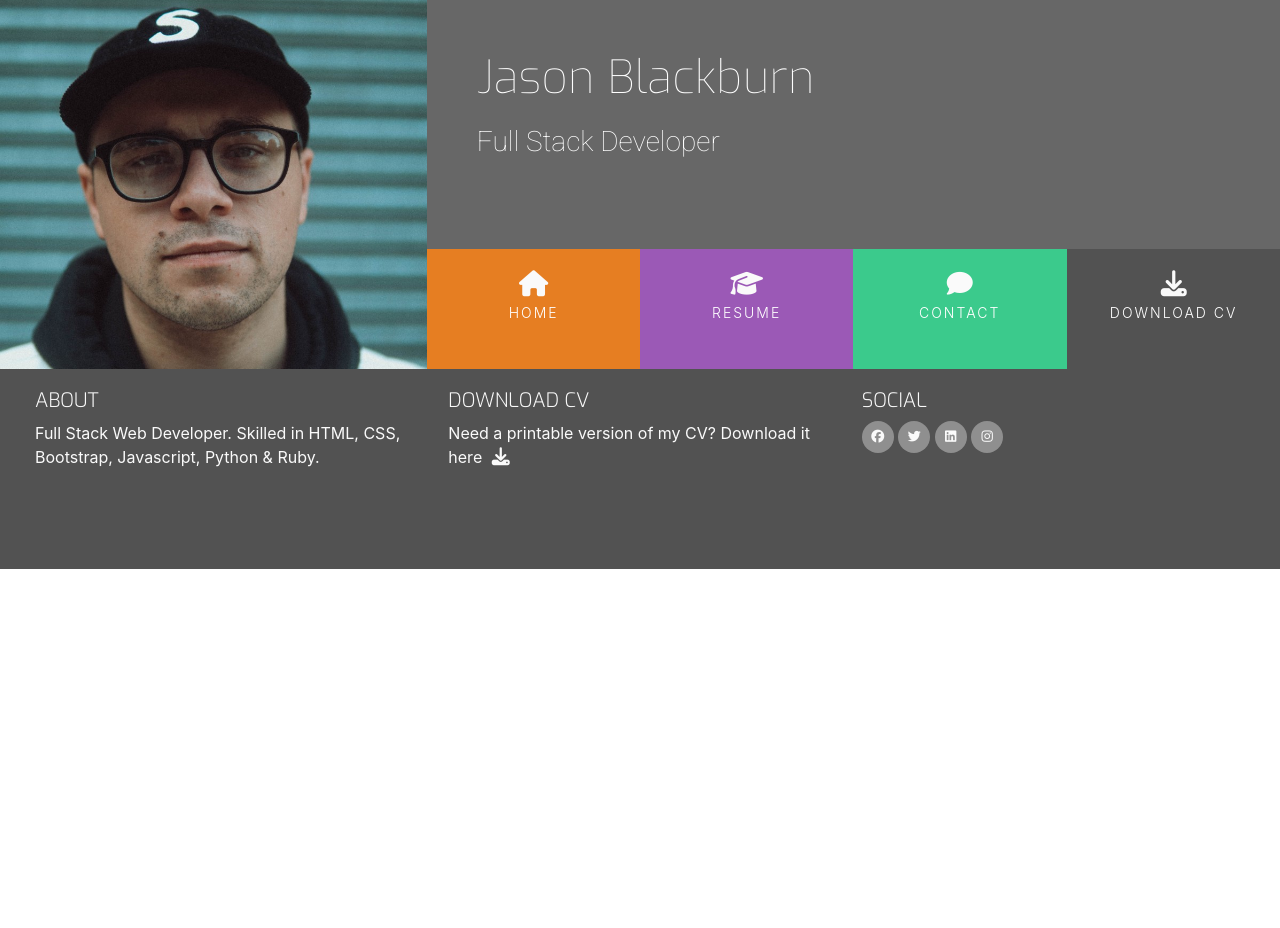
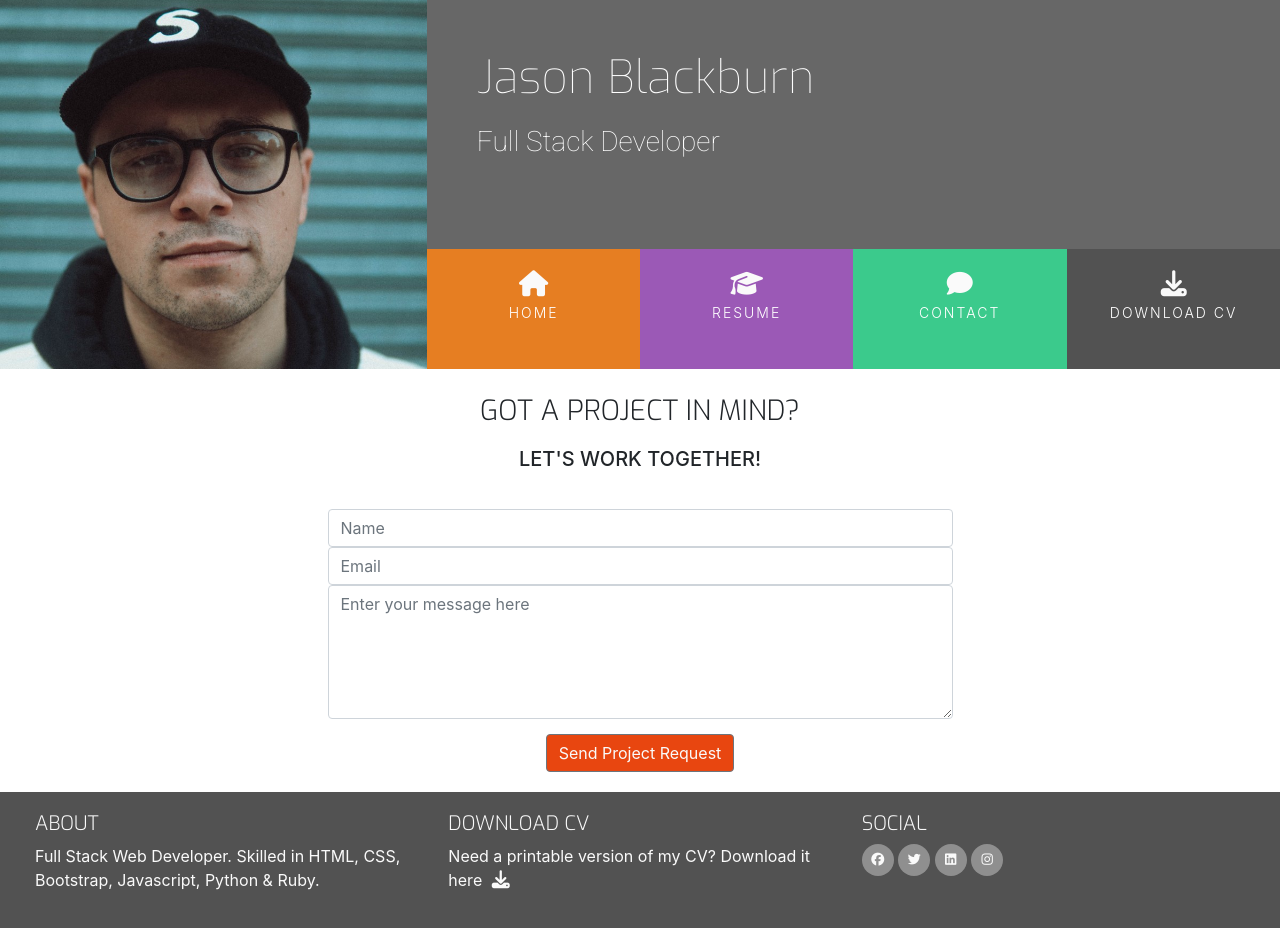
Before and after one commit to JBlackburn94/resume-website, a plain HTML site: page contact.html in a window 1280 px wide. Before the commit the page ends 800 px from the top, so only its background shows below. Drawn offline with nearby package versions, Linux system fonts and the light colour scheme.

Commit message:
Project complete

```diff
--- a/assets/css/styles.css
+++ b/assets/css/styles.css
@@ -29,6 +29,10 @@
 
 .bg-color-work-history {
     background-color: #9b59b6;
+}
+
+.bg-color-contact {
+    background-color: #fff;
 }
 
 /*---------------------------- Special padding/margin/text */
@@ -160,7 +164,7 @@ header {
 footer {
     background-color: #525252;
     color: #fafafa;
-    min-height: 25vh;
+    min-height: 120px;
     margin: 0;
 }
 
@@ -192,7 +196,7 @@ footer {
     line-height: 7px;
     text-align: center;
     color: #fafafa;
-    background-color: #8f8f8f;
+    background: #8f8f8f;
     transition: all 0.35s ease-in-out;
     -moz-transition: all 0.35s ease-in-out;
     -webkit-transition: all 0.35s ease-in-out;
@@ -200,7 +204,7 @@ footer {
 }
 
 .social-links li a i:hover {
-    background-color: #e84610;
+    background: #e84610;
 }
 
 #footer-details {
@@ -322,3 +326,36 @@ footer {
     content: "";
     background-color: #fafafa;
 }
+
+/*---------------------------- Contact Form */
+
+.contact-heading {
+    font-family: "Exo", sans-serif;
+    font-weight: 300;
+    margin-top: 25px;
+    margin-bottom: 20px;
+}
+
+.center-form {
+    padding-top: 10px;
+    margin: 0 auto;
+    max-width: 70%;
+}
+
+button[type="submit"] {
+    margin-top: 15px;
+    margin-bottom: 20px;
+    color: #fafafa;
+    background-color: #e84610;
+}
+
+/*---------------------------- Media Queries */
+
+@media(min-width: 992px) {
+    .center-form {
+        padding-top: 30px;
+        min-height: 240px;
+        margin: 0 auto;
+        max-width: 50%;
+    }
+}
--- a/contact.html
+++ b/contact.html
@@ -44,7 +44,7 @@
                                         aria-hidden="true"></i><span>Contact</span></a>
                             </li>
                             <li class="col-6 col-sm-3 ui-menu-color-download list-inline-item menuitem">
-                                <a href="#" class="hvr-buzz-out"><i class="fas fa-download"
+                                <a href="../assets/CV/sample-cv.pdf"target="_blank" class="hvr-buzz-out"><i class="fas fa-download"
                                         aria-hidden="true"></i><span>Download CV</span></a>
                             </li>
                         </ul>
@@ -54,7 +54,26 @@
             </div>
         </div>
     </header>
-    <section>
+    <section class="container-fluid">
+        <div class="row bg-color-contact">
+            <div class="col">
+                <h3 class="contact-heading uppercase text-center">Got a project in mind?</h3>
+                <h5 class="uppercase text-center">Let's work together!</h5>
+
+                <div class="center-form">
+                    <form action="">
+                        <input type="text" name="name" id="fullname" class="form-control" placeholder="Name" required>
+                        <input type="email" name="email" id="emailaddress" class="form-control" placeholder="Email" required>
+                        <textarea rows="5" name="projectsummary" id="projectsummar" class="form-control" placeholder="Enter your message here" required></textarea>
+                        <div class="form-row text-center">
+                            <div class="col">
+                                <button type="submit" class="btn btn-secondary">Send Project Request</button>
+                            </div>
+                        </div>
+                    </form>
+                </div>
+            </div>
+        </div>
 
     </section>
     <footer class="container-fluid">
@@ -67,7 +86,7 @@
 
             <div class="col-sm-4">
                 <h5 class="uppercase general-sub">Download CV</h5>
-                <p class="inline-block">Need a printable version of my CV? Download it here <a href="#" target="_blank"
+                <p class="inline-block">Need a printable version of my CV? Download it here <a href="../assets/CV/sample-cv.pdf"target="_blank" target="_blank"
                     class="cv-pdf"><i class="fas fa-download" aria-hidden="true"></i></a></p>
                 <span class="sr-only">Download link.</span>
             </div>
```
Also changed, not shown: index.html (+2 -2 lines), resume.html (+2 -2 lines), 1 other file.
